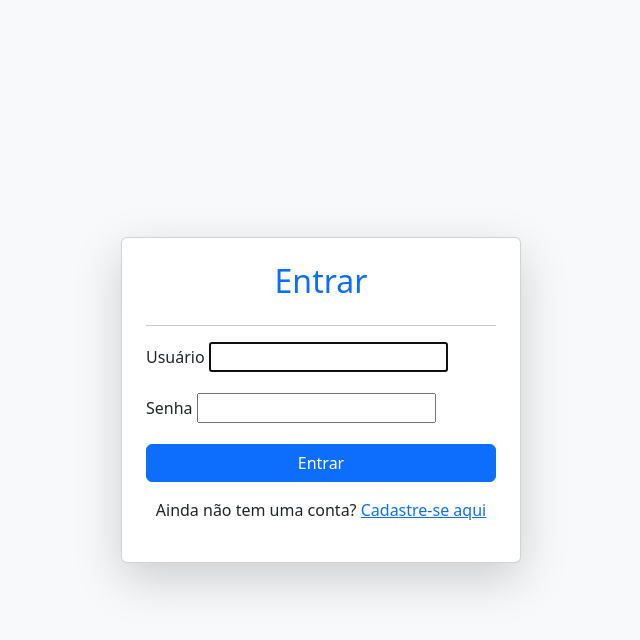
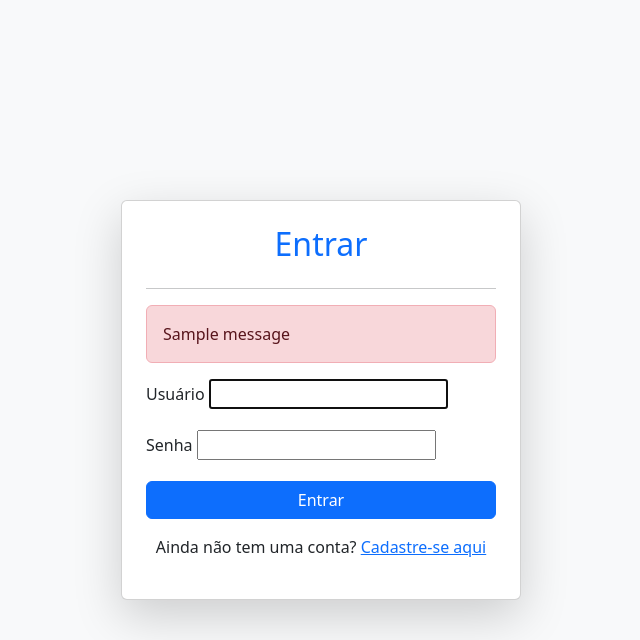
Before and after one commit to RenanDevKF/Aplicativos, a Django app: page /usuarios/login/ in a window 1280 px wide. Shown: the top 640 px of the page, without its empty margins (319-959 px from the left). Run offline with Django 5.2, Linux system fonts and the light colour scheme; tables that the repository leaves empty hold one stand-in row (values such as "Sample post"); one stand-in notice (Sample message) is shown.

Commit message:
feat: adição de mensagem de erro para caso o login esteja errado

```diff
--- a/Aplicativos/lotofacil_app/usuarios/templates/usuarios/login.html
+++ b/Aplicativos/lotofacil_app/usuarios/templates/usuarios/login.html
@@ -13,6 +13,15 @@
         <div class="card shadow-lg p-4" style="width: 100%; max-width: 400px;">
             <h2 class="text-center text-primary">Entrar</h2>
             <hr>
+
+            <!-- Exibição de mensagens de erro -->
+            {% if messages %}
+                <div class="alert alert-danger">
+                    {% for message in messages %}
+                        {{ message }}
+                    {% endfor %}
+                </div>
+            {% endif %}
 
             <form method="POST">
                 {% csrf_token %}
```
